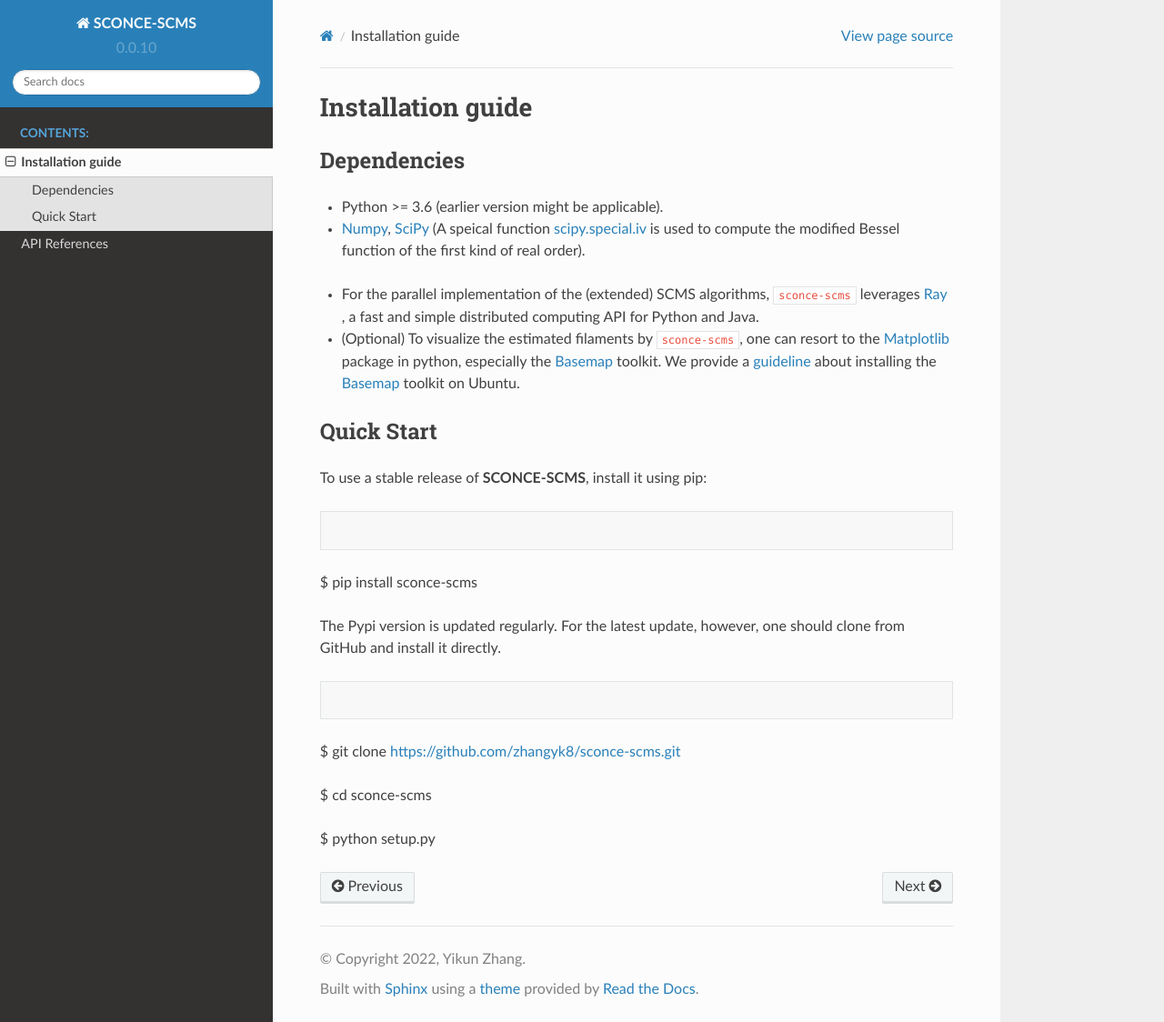
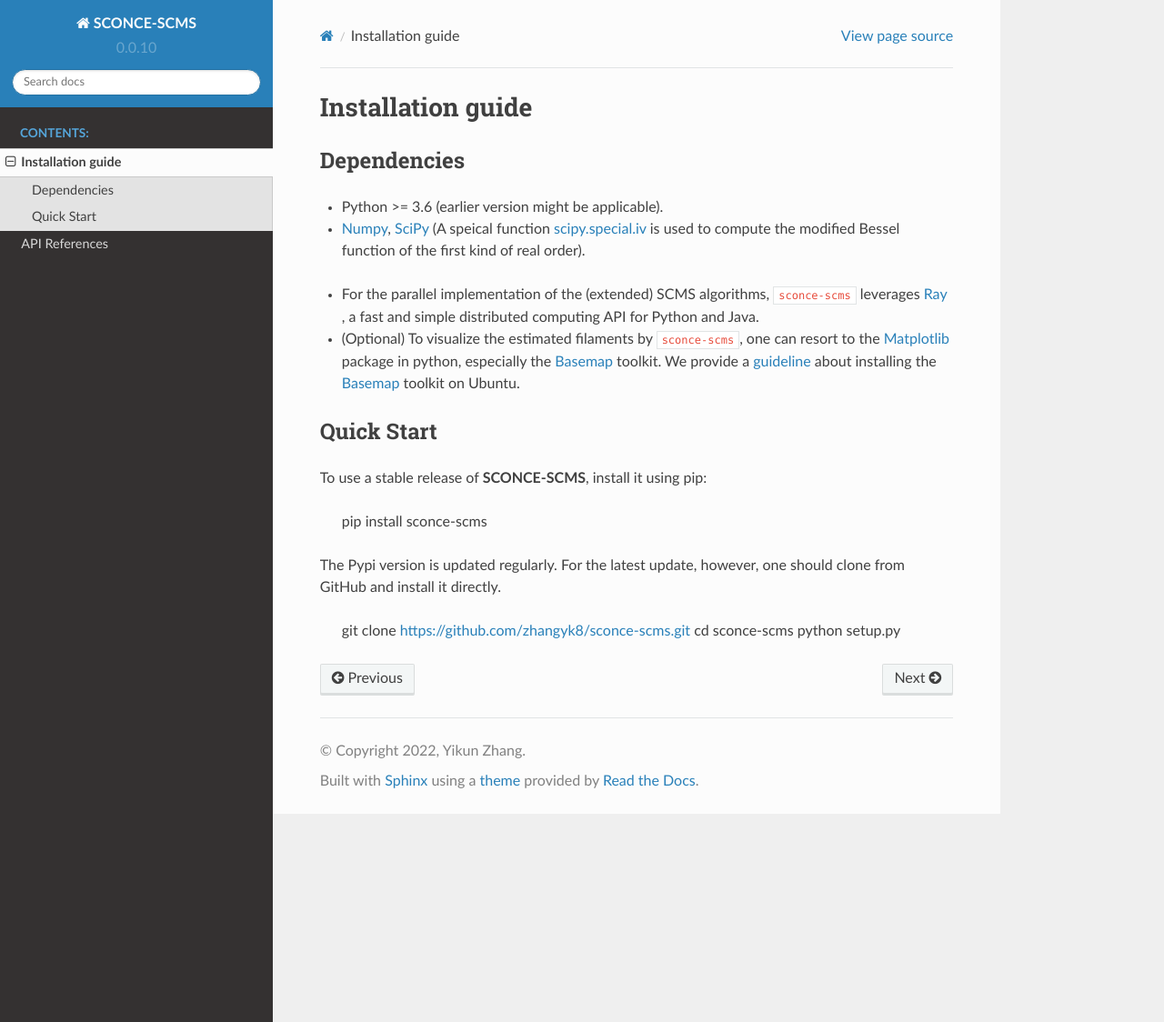
Before and after one commit to zhangyk8/sconce-scms, a Sphinx documentation site: the page built from docs/source/installation.rst, in a window 1280 px wide and 1124 px high. Shown: the whole window at 91% size. Built offline with Sphinx 7.4.7 and the Read the Docs theme 2.0.0, drawn with Linux system fonts in a browser that asks for light colours.

Commit message:
Update installation.rst

```diff
--- a/docs/source/installation.rst
+++ b/docs/source/installation.rst
@@ -15,15 +15,10 @@
 
 To use a stable release of **SCONCE-SCMS**, install it using pip:
 
-.. code-block:: console
-
-$ pip install sconce-scms
+    pip install sconce-scms
 
 The Pypi version is updated regularly. For the latest update, however, one should clone from GitHub and install it directly.
 
-.. code-block:: console
-$ git clone https://github.com/zhangyk8/sconce-scms.git
-
-$ cd sconce-scms
-
-$ python setup.py
+    git clone https://github.com/zhangyk8/sconce-scms.git
+    cd sconce-scms
+    python setup.py
```
